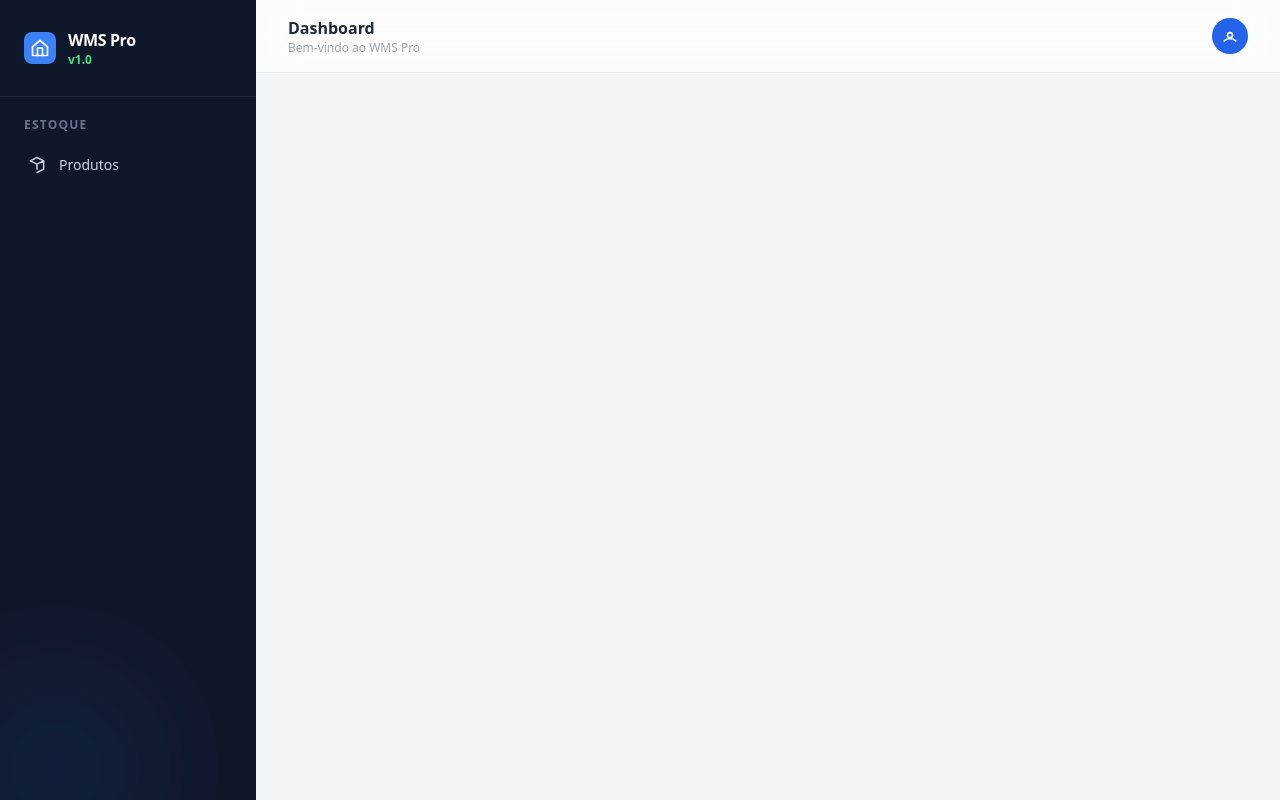
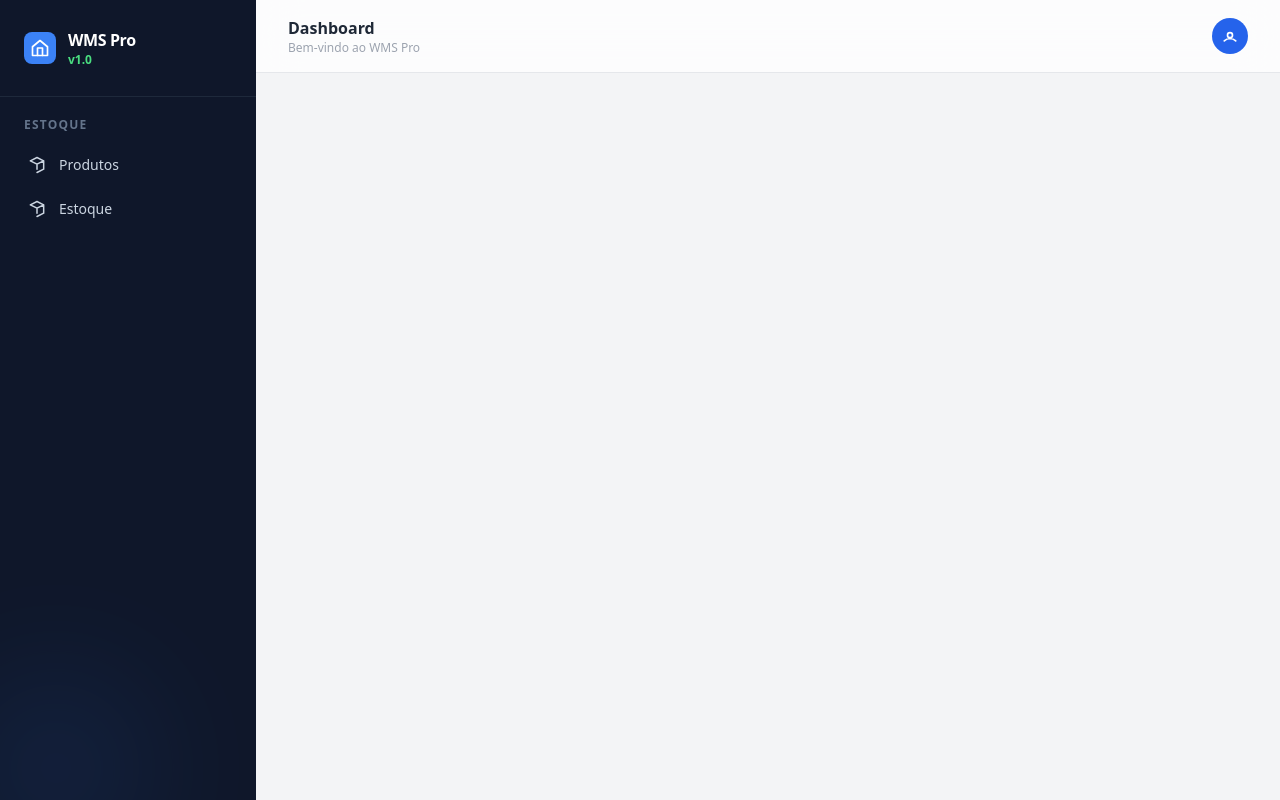
Before and after one commit to rochamrcs/wms-django, a Django app: page / in a window 1280 px wide. Run offline with Django 5.2, Linux system fonts and the light colour scheme; the visitor is signed in with stand-in values (Sample User, id 1); some libraries are stand-ins or nearby versions.

Commit message:
feat(menu): add shortcut to stock

```diff
--- a/templates/base.html
+++ b/templates/base.html
@@ -57,6 +57,14 @@
           <path stroke-linecap="round" stroke-linejoin="round" d="M20 7l-8-4-8 4m16 0l-8 4m8-4v10l-8 4m0-10L4 7m8 10V11"/>
         </svg>
         Produtos
+      </a>
+
+      <a href="{% url 'home' %}"
+         class="nav-link flex items-center gap-3 px-3 py-2.5 rounded-lg text-sm text-slate-300 hover:text-white hover:bg-slate-800">
+        <svg class="w-5 h-5 shrink-0" fill="none" stroke="currentColor" stroke-width="1.8" viewBox="0 0 24 24">
+          <path stroke-linecap="round" stroke-linejoin="round" d="M20 7l-8-4-8 4m16 0l-8 4m8-4v10l-8 4m0-10L4 7m8 10V11"/>
+        </svg>
+        Estoque
       </a>
     </nav>
 
```
